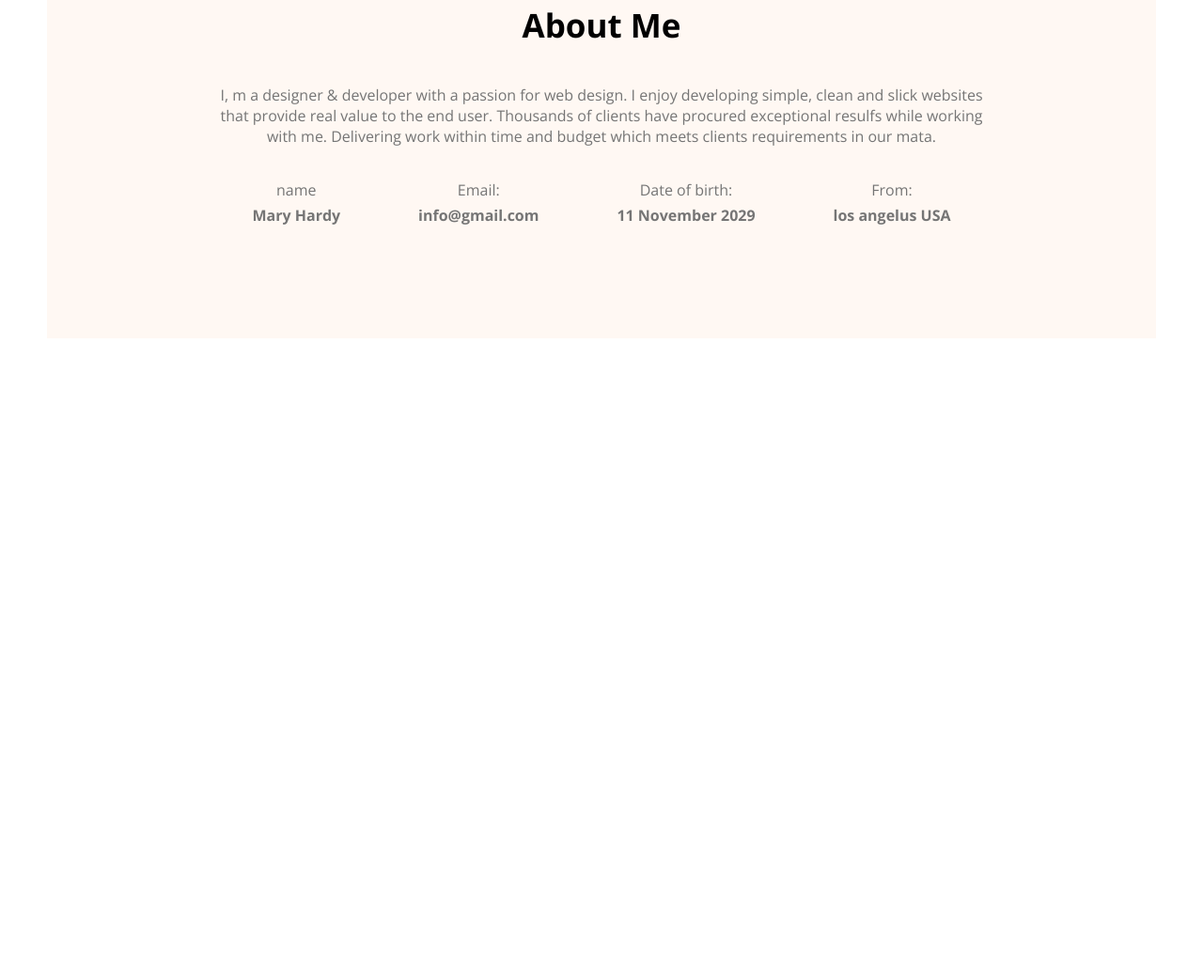
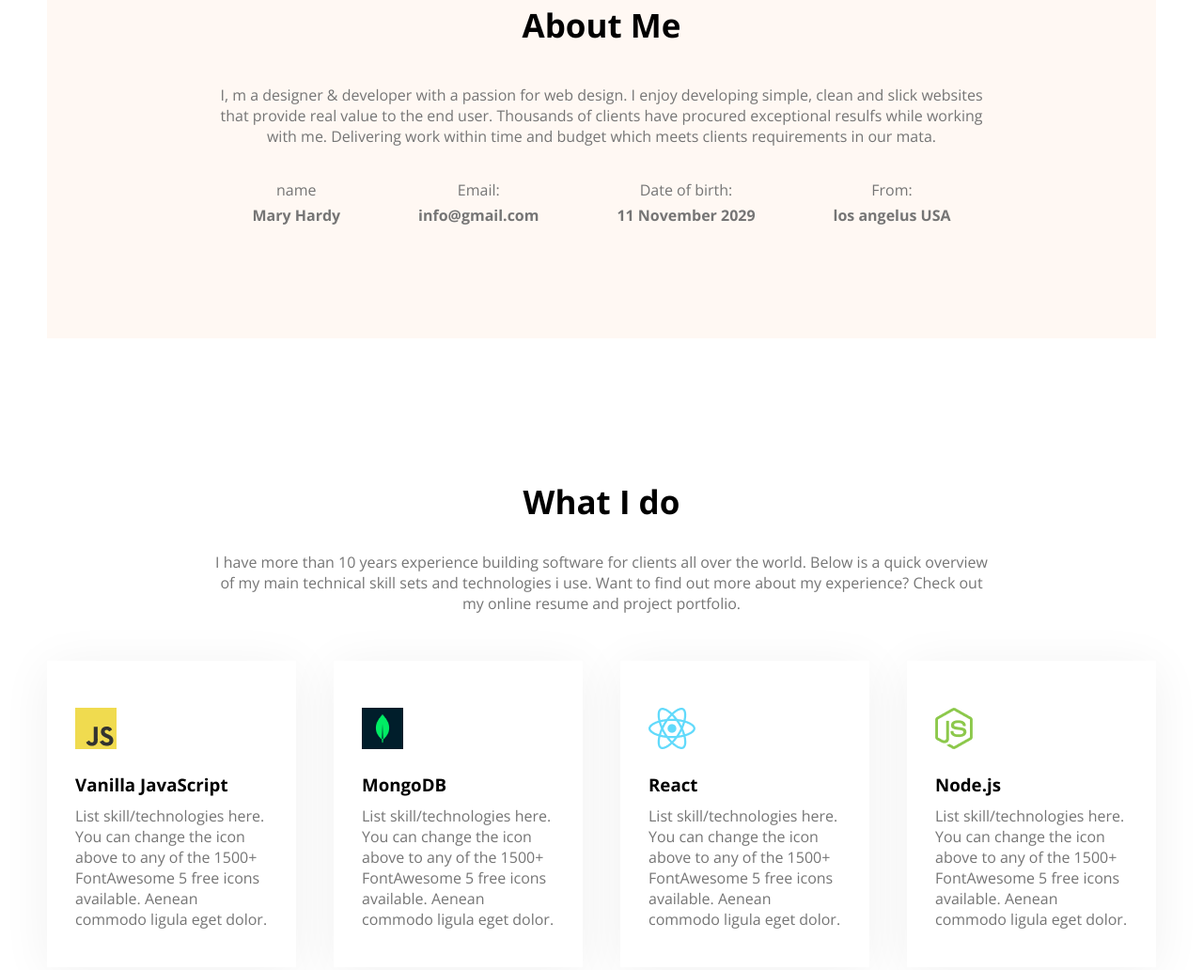
Before and after one commit to Armanhossain15/web-developer-portfolio, a plain HTML site: page index.html in a window 1280 px wide. Shown: the part 925-1957 px from the top of the page at 94% size. Before the commit the page ends 1335 px from the top, so only its background shows below. Drawn offline with nearby package versions, Linux system fonts and the light colour scheme.

Commit message:
added what-i-do section

```diff
--- a/index.html
+++ b/index.html
@@ -74,6 +74,46 @@
            </div>
         </div>
         <!-- about section -->
+        <!-- What i do section -->
+        <div class="what-i-do fixed-width" style="margin: auto; padding: 100px 0;">
+           <div class="what-i-do-content" style="width: 70%; margin: auto; text-align: center;">
+            <h2 class="section-title" style="margin-bottom: 30px;">What I do</h2>
+            <p class="section-description">
+                I have more than 10 years experience building software for clients all over the world. Below is a quick overview of my main technical skill sets and technologies i use. Want to find out more about my experience? Check out my online resume and project portfolio.
+            </p>
+           </div>
+           <div class="what-i-do-div flex " style="gap: 40px; margin-top: 50px;">
+            <div style="background-color: white;box-shadow: 0px 6px 50px 0px rgba(0, 0, 0, 0.06); padding:40px 30px" >
+                <img src="images/icons/js.png" alt="" class="what-i-do-img">
+                <h3 class="what-i-do-title">Vanilla JavaScript</h3>
+                <p>List skill/technologies here. You can change the icon above to any of the 1500+ FontAwesome 5 free icons available. Aenean commodo ligula eget dolor.</p>
+            </div>
+            <div style="background-color: white;box-shadow: 0px 6px 50px 0px rgba(0, 0, 0, 0.06); padding:40px 30px">
+                <img src="images/icons/mongo.png" alt="" class="what-i-do-img">
+                <h3 class="what-i-do-title">MongoDB</h3>
+                <p>
+                    List skill/technologies here. You can change the icon above to any of the 1500+ FontAwesome 5 free icons available. Aenean commodo ligula eget dolor.
+                </p>
+            </div>
+            <div style="background-color: white;box-shadow: 0px 6px 50px 0px rgba(0, 0, 0, 0.06); padding:40px 30px">
+                <img src="images/icons/react.png" alt="" class="what-i-do-img">
+                <h3 class="what-i-do-title">React</h3>
+                <p>
+                    List skill/technologies here. You can change the icon above to any of the 1500+ FontAwesome 5 free icons available. Aenean commodo ligula eget dolor.
+                </p>
+            </div>
+            <div style="background-color: white;box-shadow: 0px 6px 50px 0px rgba(0, 0, 0, 0.06); padding:40px 30px">
+                <img src="images/icons/nodejs.png" alt="" class="what-i-do-img">
+                <h3 class="what-i-do-title">Node.js</h3>
+                <p>
+                    List skill/technologies here. You can change the icon above to any of the 1500+ FontAwesome 5 free icons available. Aenean commodo ligula eget dolor.
+                </p>
+            </div>
+           </div>
+        </div>
+        <!-- What i do section -->
+
+
     </main>
     <footer>
 
--- a/style.css
+++ b/style.css
@@ -75,4 +75,10 @@ nav{
     font-size: 35px;
     font-weight: 700;
 }
+.what-i-do-img{
+    padding: 10px 0;
+}
+.what-i-do-title{
+    margin: 10px 0;
+}
 /* About section */
```
